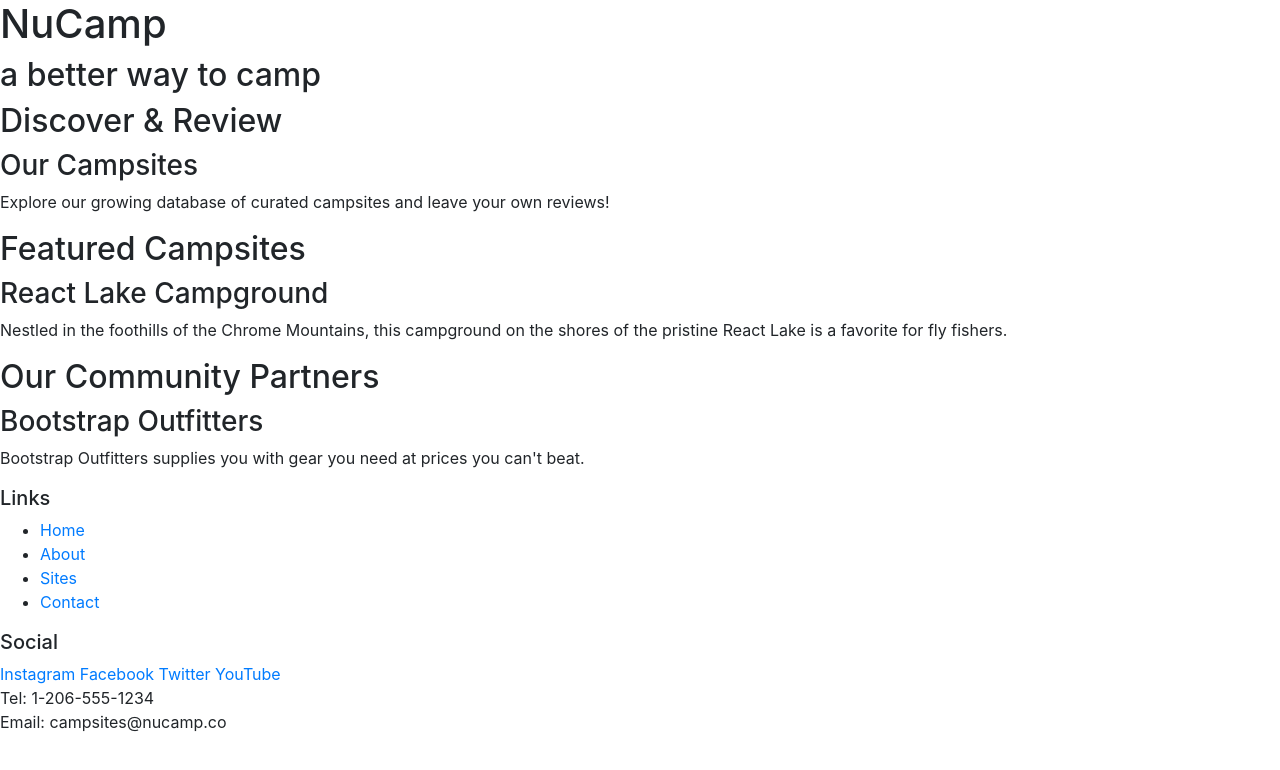
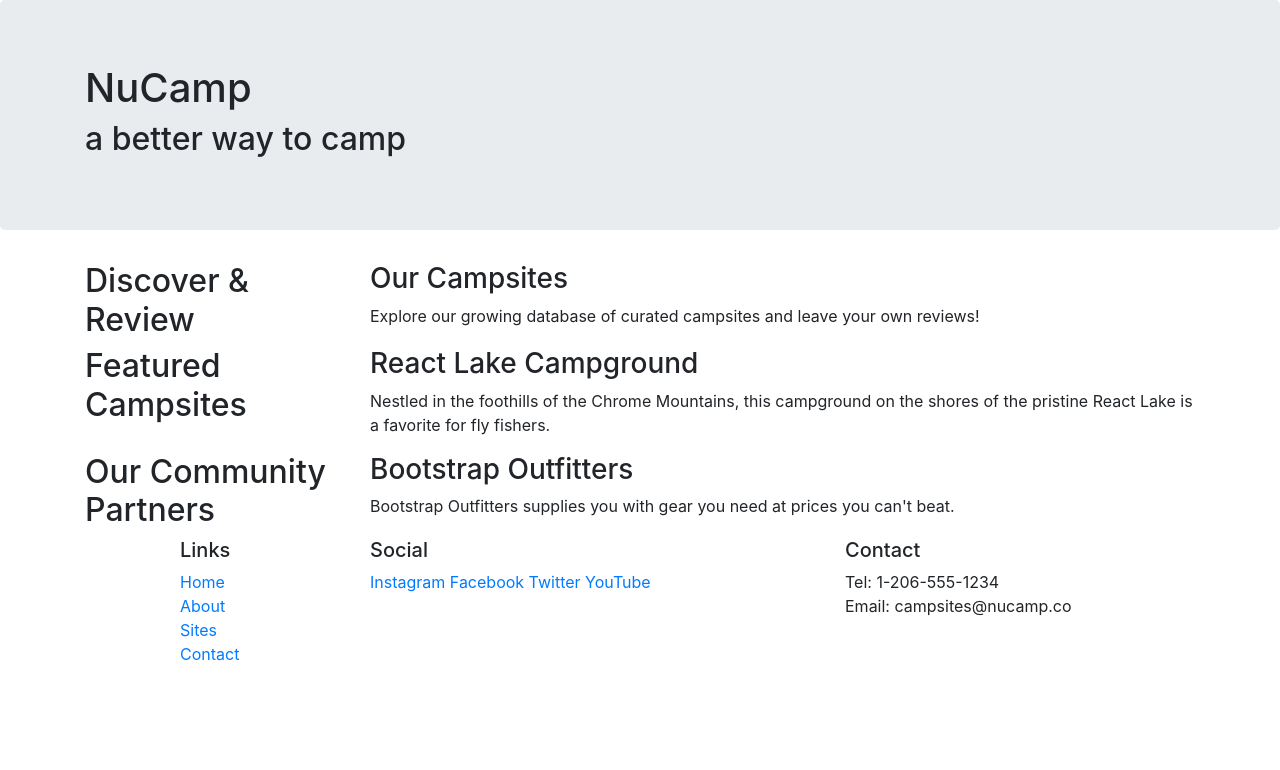
Before and after one commit to capricious-slingshot/miniature-octo-glampsites, a website: page index.html in a window 1280 px wide. Drawn offline with nearby package versions, Linux system fonts and the light colour scheme.

Commit message:
Implimented Bootstrap Grid

```diff
--- a/index.html
+++ b/index.html
@@ -9,51 +9,70 @@
     <title>NuCamp: A Better Way To Camp</title>
   </head>
   <body>
-  <header>
-    <div>
+    <header class="jumbotron">
+      <div class="container">
+        <div class="row">
+          <div class="col">
             <h1>NuCamp</h1>
             <h2>a better way to camp</h2>
           </div>
+        </div>
+        </div>
     </header>
-
-  <div>
+    <div class="container">
+      <div class="row">
+        <div class="col-sm-4 order-xs-last col-md-3">
           <h2>Discover & Review</h2>
+        </div>
+        <div class="col">
           <h3>Our Campsites</h3>
           <p>Explore our growing database of curated campsites and leave your own reviews!</p>
         </div>
-
-  <div>
+      </div>
+      <div class="row">
+        <div class="col-sm-4 col-md-3">
           <h2>Featured Campsites</h2>
+        </div>
+        <div class="col">
           <h3>React Lake Campground</h3>
           <p>Nestled in the foothills of the Chrome Mountains, this campground on the shores of the pristine React Lake is a favorite for fly fishers.</p>
         </div>
-
-  <div>
+      </div>
+      <div class="row">
+        <div class="col-sm-4 order-xs-last col-md-3">
           <h2>Our Community Partners</h2>
+        </div>
+        <div class="col">
           <h3>Bootstrap Outfitters</h3>
           <p>Bootstrap Outfitters supplies you with gear you need at prices you can't beat.</p>
         </div>
-
+      </div>
+    </div>
     <footer>
-        <div>
+      <div class="container">
+        <div class="row">
+          <div class="col-4 col-sm-2 offset-1">
             <h5>Links</h5>
-            <ul>
+            <ul class="list-unstyled">
               <li><a href="#">Home</a></li>
               <li><a href="#">About</a></li>
               <li><a href="#">Sites</a></li>
               <li><a href="#">Contact</a></li>
             </ul>
           </div>
-        <div>
+          <div class="col-6 col-sm-5">
             <h5>Social</h5>
             <a href="http://instagram.com/">Instagram</a>
             <a href="http://facebook.com/">Facebook</a>
             <a href="http://twitter.com/">Twitter</a>
             <a href="http://youtube.com/">YouTube</a>
           </div>
-        <div>
+          <div class="col-sm-4">
+            <h5>Contact</h5>
             Tel: 1-206-555-1234<br />
             Email: campsites@nucamp.co
+          </div>
+        </div>
       </div>
     </footer>
     <script src="node_modules/jquery/dist/jquery.slim.min.js"></script>
```
Lines whose indentation alone changed are shown as unchanged.
